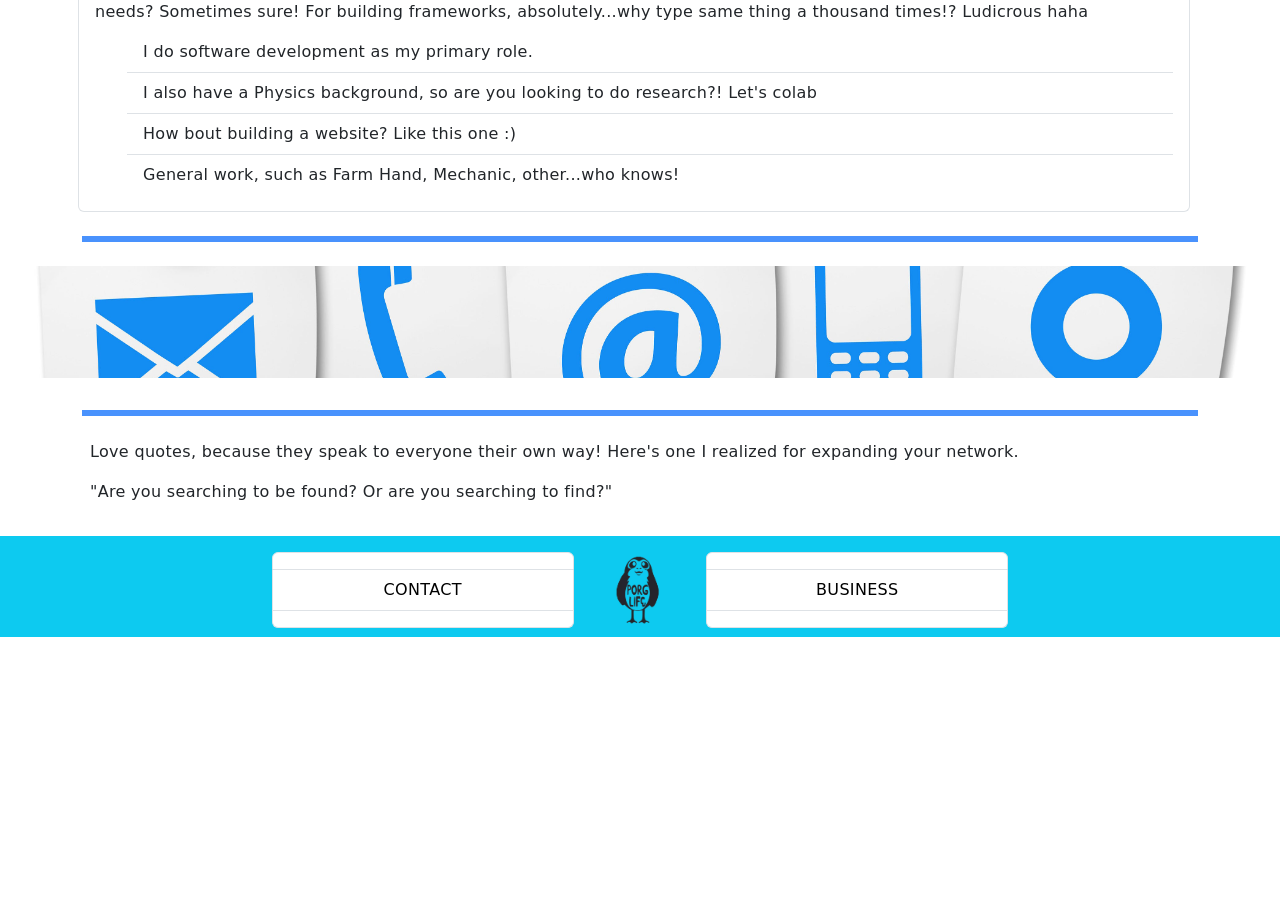
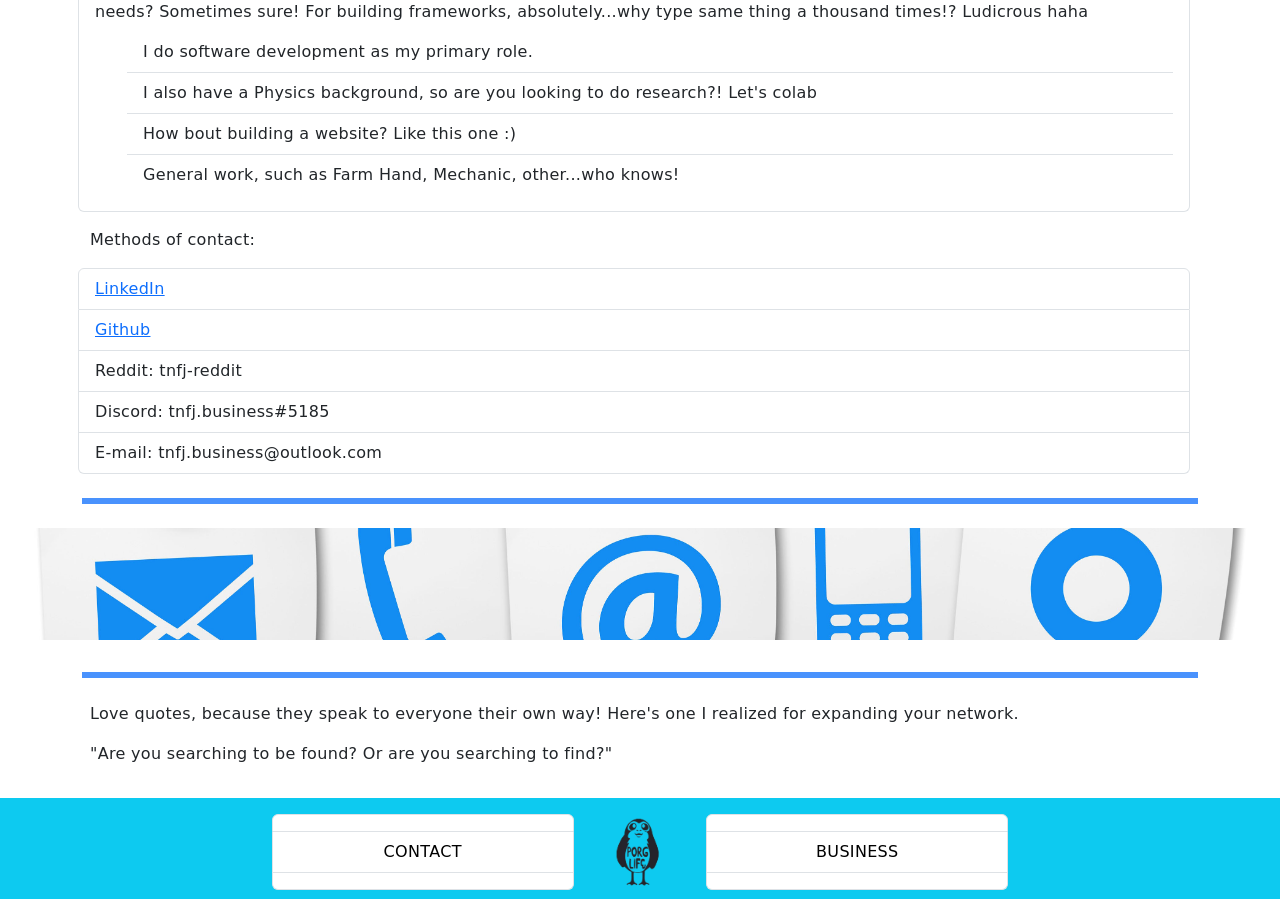
Before and after one commit to tjaskot/website, a FastAPI app: page /contact in a window 1280 px wide. Shown: the part 829-1728 px from the top of the page. Before the commit the page ends 1466 px from the top, so only its background shows below. Run offline with FastAPI, Linux system fonts and the light colour scheme.

Commit message:
adding methods of contact

```diff
--- a/app/templates/contact.html
+++ b/app/templates/contact.html
@@ -77,6 +77,35 @@
                 </ul>
             </div>
         </div>
+        <div class="container-md p-2">
+            <p>
+                Methods of contact:
+            </p>
+            <div class="row">
+                <ul class="list-group">
+                    <li class="list-group-item">
+                        <a href="https://www.linkedin.com/in/trevor-jaskot-72597a204/"
+                           rel="noreferrer noopener" target="_blank">
+                            LinkedIn
+                        </a>
+                    </li>
+                    <li class="list-group-item">
+                        <a href="https://github.com/tjaskot" rel="noreferrer noopener" target="_blank">
+                            Github
+                        </a>
+                    </li>
+                    <li class="list-group-item">
+                        Reddit: tnfj-reddit
+                    </li>
+                    <li class="list-group-item">
+                        Discord: tnfj.business#5185
+                    </li>
+                    <li class="list-group-item">
+                        E-mail: tnfj.business@outlook.com
+                    </li>
+                </ul>
+            </div>
+        </div>
         <hr class="border border-primary border-3 opacity-75">
     </div>
     <div class="row contact-parallax parallax-center"></div>
```
